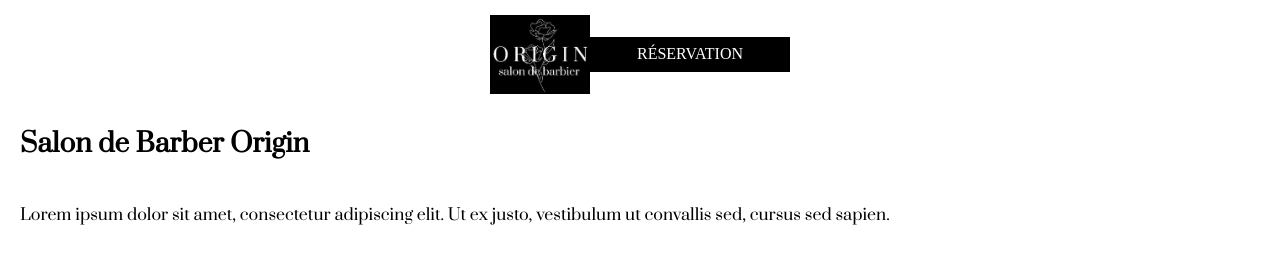
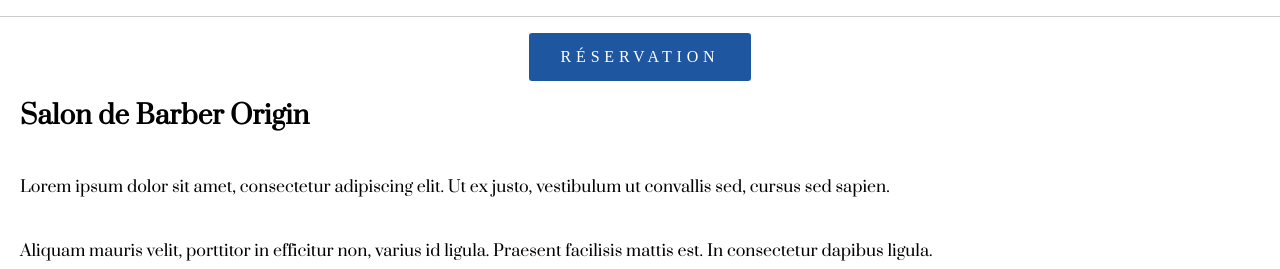
Before and after one commit to Emile-Massumov/barber-website, a website built with Parcel: page index.html in a window 1280 px wide. Shown: the top 269 px of the page. Built offline with nearby package versions, Linux system fonts and the light colour scheme.

Commit message:
Initial commit

```diff
--- a/css/main.css
+++ b/css/main.css
@@ -21,49 +21,24 @@
   font-size: 1em;
   line-height: 1.4;
 }
+/*Header button*/
 header {
-  display: flex;
-  justify-content:center;
+ text-align: center;
+  }
+ .btn-hire {
+  background-color:#1e56a0;
+  color: #fff;
   text-align: center;
-  flex-flow: row wrap;
-  background:#fff;
-  padding: 15px;
-
+  text-decoration: none;
+  display: inline-block;
+  font-size: 16px;
+  text-transform: uppercase;
+  letter-spacing: 0.3em;
+  cursor: pointer;
+  border-radius: 3px;
+  padding: 15px 32px;
   }
 
-  .content-wrapper {
-    justify-content: center;
-    text-align: center;
-  }
-
-  header nav ul {
-  display: flex;
-  justify-content: space-around;
-  background: #000;
-  padding-top: 8px;
-  padding-bottom: 8px;
-   }
-
-  nav {
-
-    display: flex;
-    justify-content: center;
-    align-items: center;
-    background-color: #fff;
-  }
-
-
-  ul {
-    padding-left: 0px;
-    width: 200px;
-    list-style-type: none;
-    font-size: 1em;
-    text-transform: uppercase;
-    }
-    a {
-      text-decoration:none;
-      color:#fff;
-    }
 
 
 
--- a/index.html
+++ b/index.html
@@ -28,20 +28,10 @@
   <script src="js/main.js" defer></script>
 </head>
 <body>
-<header>
- <div class="content-wrapper">
-<nav>
-  <div>
-  <img src="./img/logo-pic.jpg" width="100"   alt="photo barber ">
-</div>
-
-<ul>
-
-        <a href="https://booksy.com/en-ca/8640_origin-salon-de-barbier_barbers_1128877_montreal#ba_s=sr_1">Réservation</a>
-
-      </ul>
-    </nav>
-  </header>
+<header class="header">
+  <hr id="hr-main">
+  <a class="button btn-hire" href="https://booksy.com/en-ca/8640_origin-salon-de-barbier_barbers_1128877_montreal#ba_s=sr_1">Réservation</a>
+</header>
 <main>
   <div class="text">
     <h3>Salon de Barber Origin</h3>
```
